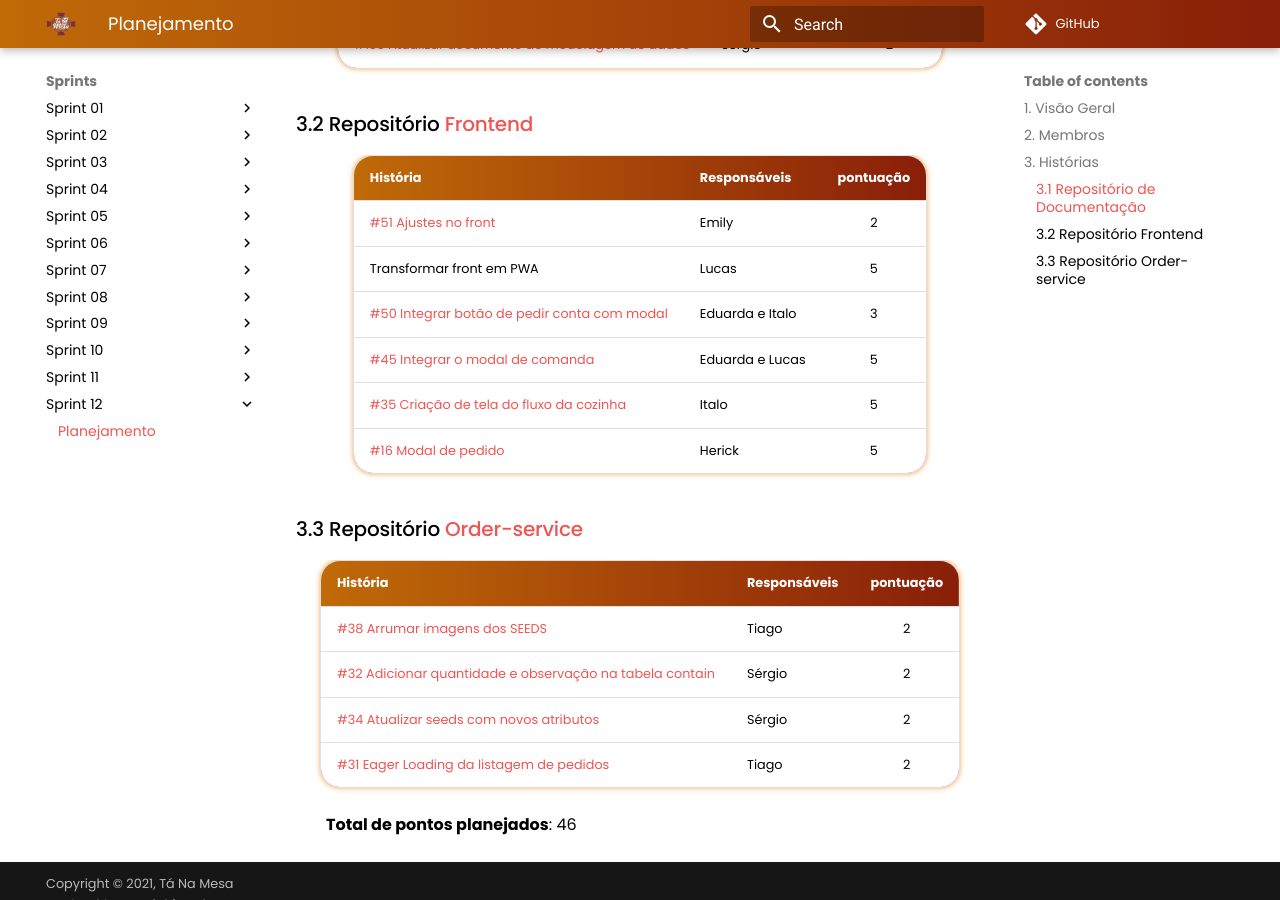
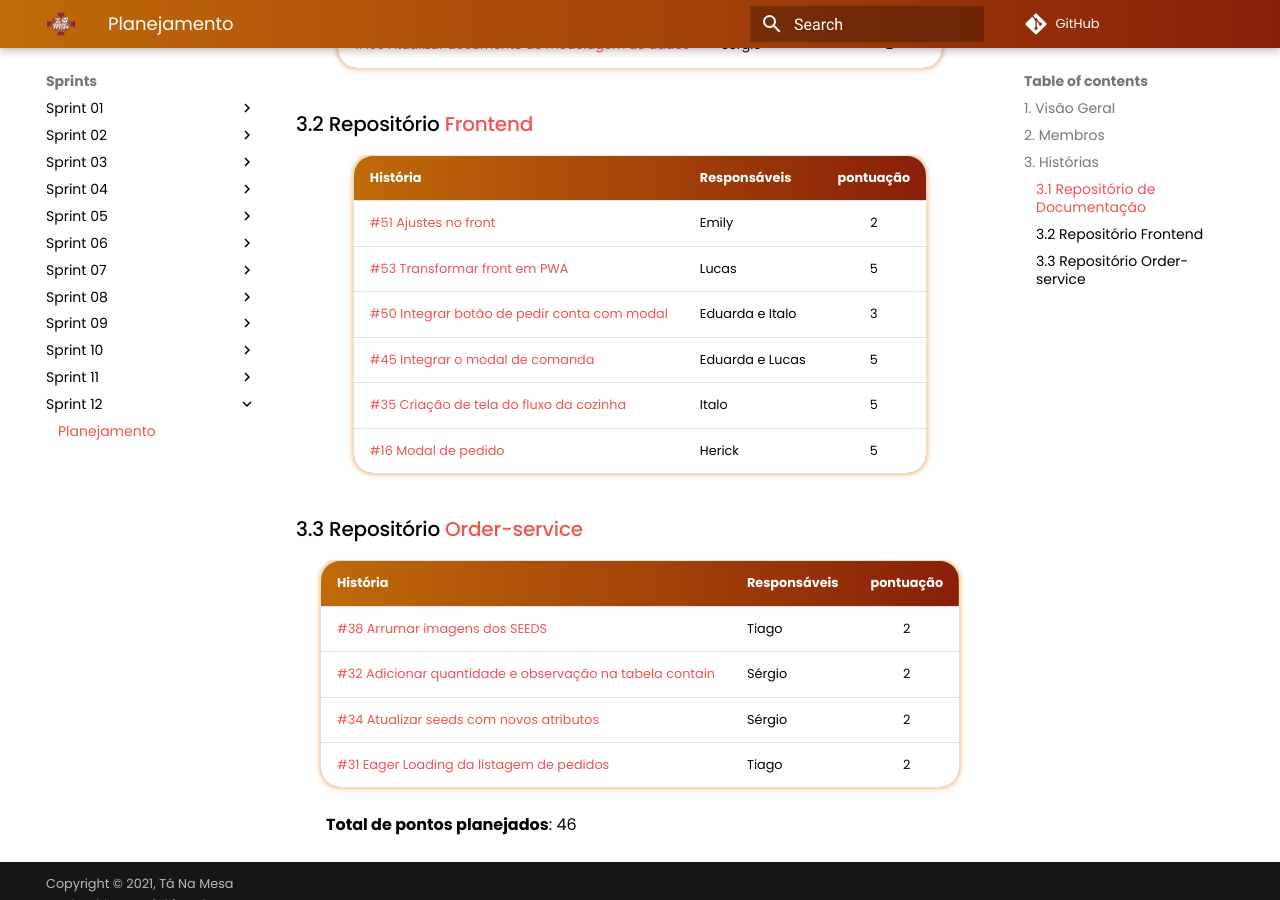
Before and after one commit to UnBArqDsw2021-1/2021.1_G02_TaNaMesa_docs, an MkDocs documentation site: the page built from docs/Sprints/Sprint-12/Planning-12.md, in a window 1280 px wide and 900 px high, scrolled down 1248 px. Built offline with MkDocs 1.6.1 and Material for MkDocs 9.7.7, drawn with Linux system fonts in a browser that asks for light colours; comment, search, counter and statistics services are not loaded.

Commit message:
(#132) ajuste de link

```diff
--- a/docs/Sprints/Sprint-12/Planning-12.md
+++ b/docs/Sprints/Sprint-12/Planning-12.md
@@ -37,7 +37,7 @@
 |  História  | Responsáveis  | pontuação |
 | :--------  | :-----------  | :-------: |
 | [#51 Ajustes no front](https://github.com/UnBArqDsw2021-1/2021.1_G02_TaNaMesa_Frontend/issues/51) | Emily  | 2 |
-| Transformar front em PWA | Lucas | 5 |
+| [#53 Transformar front em PWA](https://github.com/UnBArqDsw2021-1/2021.1_G02_TaNaMesa_Frontend/issues/53) | Lucas | 5 |
 | [#50 Integrar botão de pedir conta com modal](https://github.com/UnBArqDsw2021-1/2021.1_G02_TaNaMesa_Frontend/issues/50)  | Eduarda e Italo |     3     |
 | [#45 Integrar o modal de comanda](https://github.com/UnBArqDsw2021-1/2021.1_G02_TaNaMesa_Frontend/issues/45) | Eduarda e Lucas | 5 |
 | [#35 Criação de tela do fluxo da cozinha](https://github.com/UnBArqDsw2021-1/2021.1_G02_TaNaMesa_Frontend/issues/35)| Italo | 5 |
```
